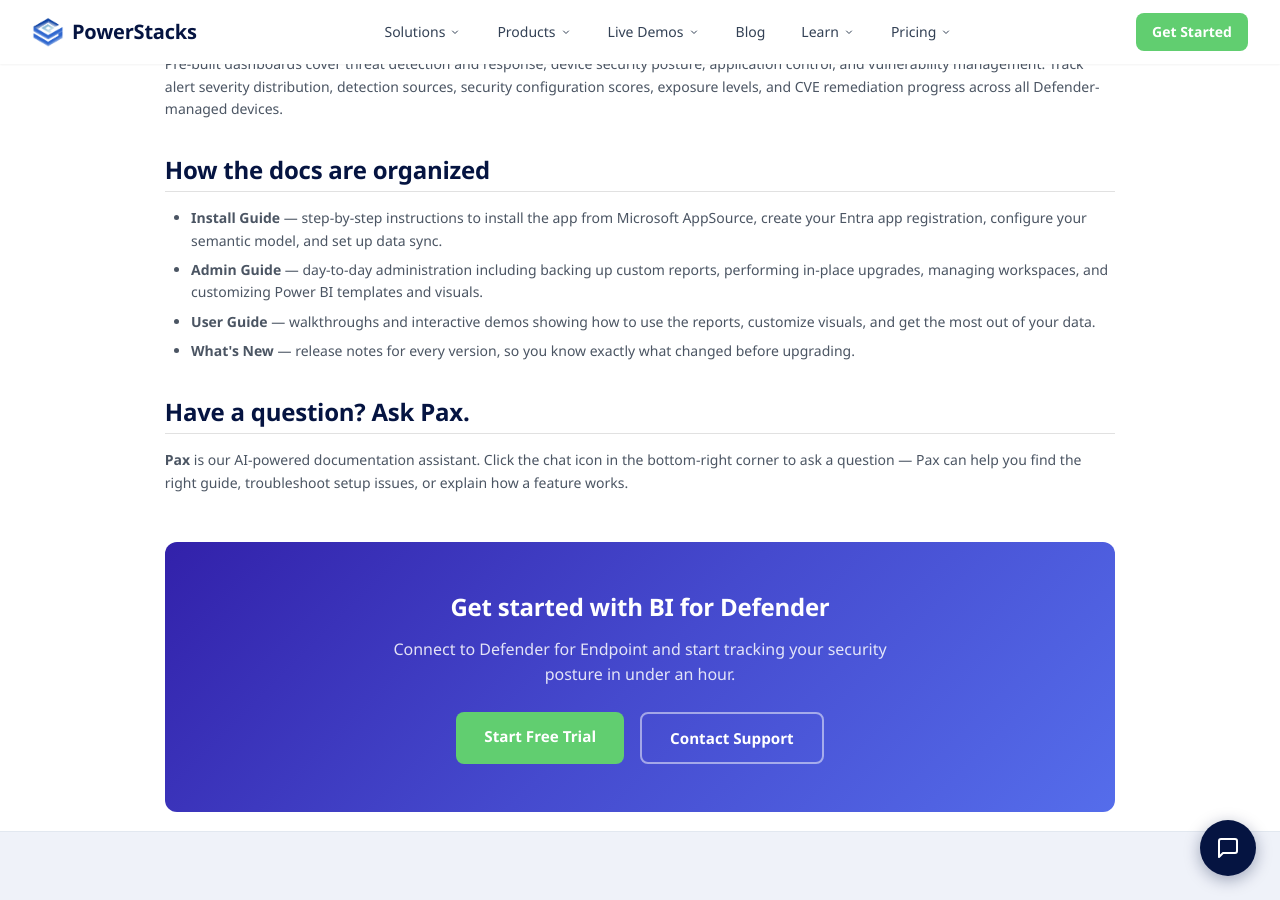
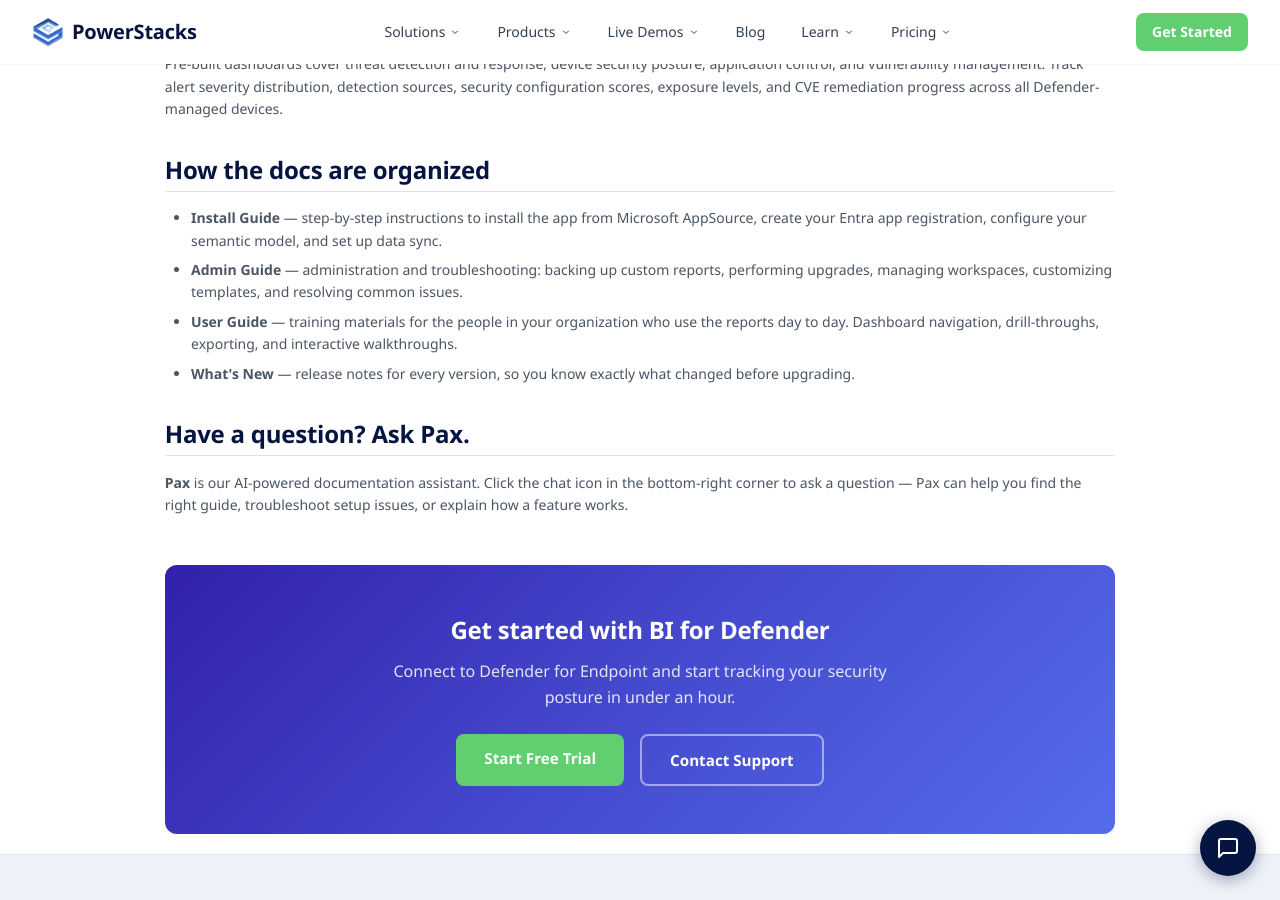
Before and after one commit to powerstacks-corp/powerstacks-docs, an MkDocs documentation site: the page built from docs/bi-for-defender/index.md, in a window 1280 px wide and 900 px high, scrolled down 414 px. Built offline with MkDocs 1.6.1 and Material for MkDocs 9.7.7, drawn with Linux system fonts in a browser that asks for light colours.

Commit message:
Update Admin Guide + User Guide descriptions on product pages (troubleshooting + end-user training)

```diff
--- a/docs/bi-for-defender/index.md
+++ b/docs/bi-for-defender/index.md
@@ -37,8 +37,8 @@
 ## How the docs are organized
 
 - **Install Guide** — step-by-step instructions to install the app from Microsoft AppSource, create your Entra app registration, configure your semantic model, and set up data sync.
-- **Admin Guide** — day-to-day administration including backing up custom reports, performing in-place upgrades, managing workspaces, and customizing Power BI templates and visuals.
-- **User Guide** — walkthroughs and interactive demos showing how to use the reports, customize visuals, and get the most out of your data.
+- **Admin Guide** — administration and troubleshooting: backing up custom reports, performing upgrades, managing workspaces, customizing templates, and resolving common issues.
+- **User Guide** — training materials for the people in your organization who use the reports day to day. Dashboard navigation, drill-throughs, exporting, and interactive walkthroughs.
 - **What's New** — release notes for every version, so you know exactly what changed before upgrading.
 
 ## Have a question? Ask Pax.
```
Also changed, not shown: docs/bi-for-intune/index.md (+2 -2 lines), docs/bi-for-sccm/index.md (+2 -2 lines).
